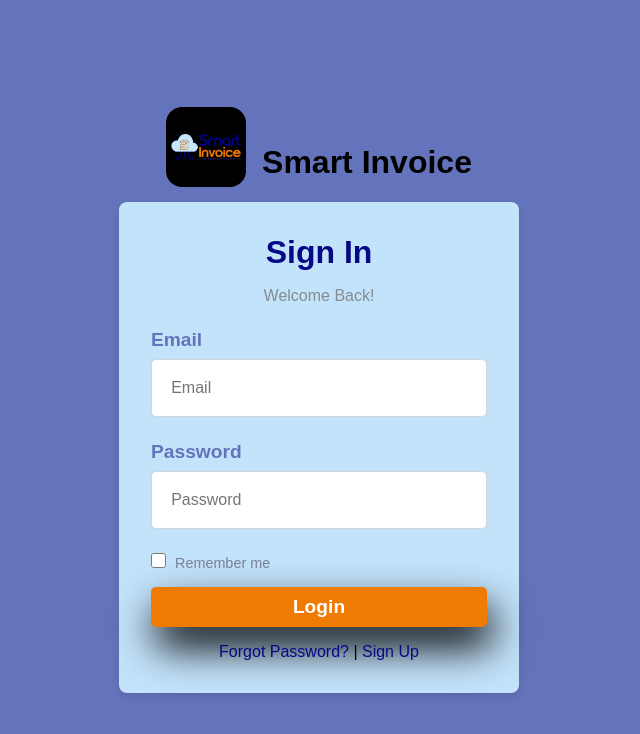
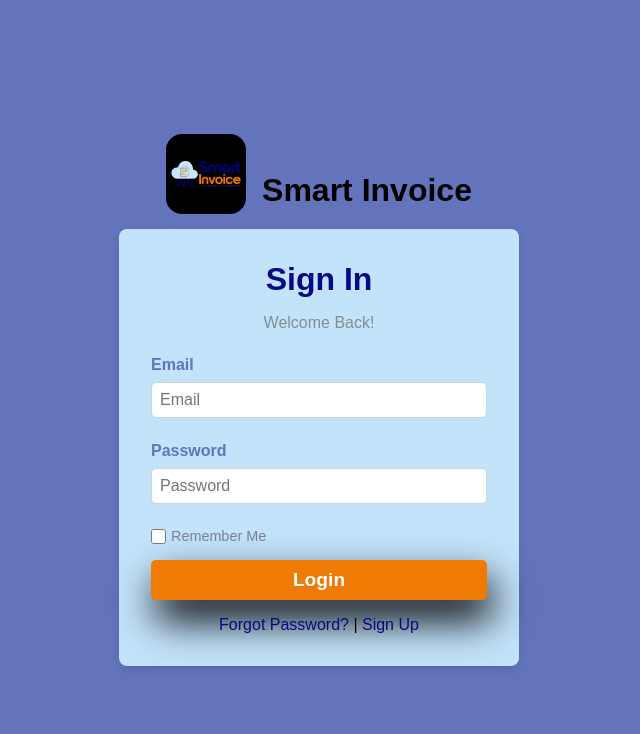
Before and after one commit to yadavsantu/SmartInvoice, a Vue app in the folder vue-frontend/: page /LoginPage in a window 1280 px wide. Shown: the top 734 px of the page, without its empty margins (321-961 px from the left). Built offline with nearby package versions, Linux system fonts and the light colour scheme.

Commit message:
modifications done on signup page

```diff
--- a/vue-frontend/src/pages/LoginPage.vue
+++ b/vue-frontend/src/pages/LoginPage.vue
@@ -20,10 +20,8 @@
         </div>
 
         <div class="check-rem">
-          <label for="remember-me" class="remember-label">
             <input type="checkbox" id="remember-me" v-model="rememberMe" class="remember-checkbox" />
-            Remember me
-          </label>
+            <label for="remember-me">Remember Me</label>
         </div>
 
         <button type="submit" class="btn-primary">Login</button>
@@ -135,12 +133,12 @@
   margin-bottom: 0.5rem;
   font-weight: bold;
   color: #6474BC;
-  font-size: 1.2rem;
+  font-size: 1rem;
 }
 
 form input {
   width: 100%;
-  padding: 1.2rem;
+  padding: 0.5rem;
   border: 1px solid #ced4da;
   border-radius: 5px;
   font-size: 1rem;
@@ -150,6 +148,8 @@
   display: flex;
   align-items: center;
   margin-bottom: 1rem;
+  color: #797f9a;
+  font-size: 0.9rem;
 }
 
 .remember-checkbox {
@@ -158,10 +158,6 @@
   margin-right: 5px;
 }
 
-.remember-label {
-  color: #797f9a;
-  font-size: 0.9rem;
-}
 
 button.btn-primary {
   width: 100%;
```
